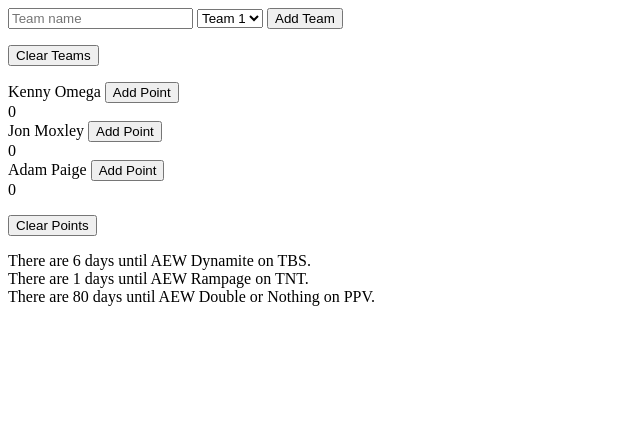
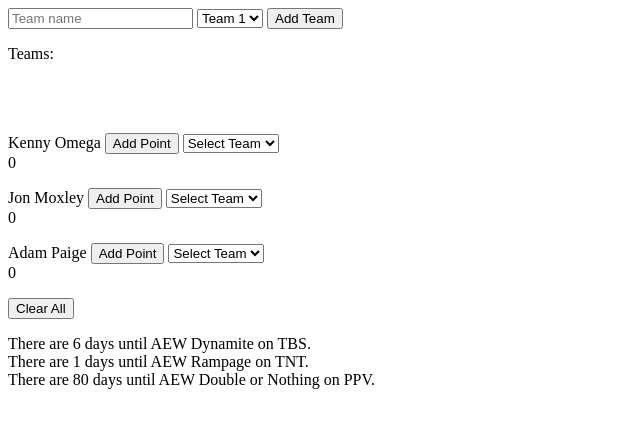
Before and after one commit to dlewisoconnell/aew-watch-along, a plain HTML site: page index.html in a window 1280 px wide. Shown: the whole page, without its empty margins (0-640 px from the left). Drawn offline with Linux system fonts and the light colour scheme.

Commit message:
working on javascript

```diff
--- a/index.html
+++ b/index.html
@@ -16,23 +16,33 @@
   <option value="team4name">Team 4</option>
 </select>
 <button onclick="getOption()">Add Team</button>
-<p></p><div id="allTeams"></div>    <button onClick="clearTeams()">Clear Teams</button>
-<p></p>
+<p></p>Teams:<div id="allTeams"></div>
 
 Kenny Omega
-<button onClick="omegaclickCounter()">Add Point</button><div id="omegatotal"></div>
+<button onClick="omegaclickCounter()">Add Point</button>
+<select id="omegateam">
+  <option style="display:none;" selected>Select Team</option>
+</select><div id="omegatotal"></div><p>
+
+</p>
 Jon Moxley
 <button onClick="moxleyclickCounter()">Add Point</button>
-<div id="moxleytotal"></div>
+</div><select id="moxleyteam">
+  <option style="display:none;" selected>Select Team</option>
+</select><div id="moxleytotal"></div><p></p>
 Adam Paige
 <button onClick="paigeclickCounter()">Add Point</button>
-<div id="paigetotal"></div>
+<select id="paigeteam">
+  <option style="display:none;" selected>Select Team</option>
+</select><div id="paigetotal"></div><p>
 <p></p>
-<button onClick="clearValue()">Clear Points</button>
-<p></p>
-<span class="output"></span>
+<button onClick="clearValue()">Clear All</button>
+
 <p></p>
   <div id="dynamite"></div><div id="rampage"></div><div id="ppv"></div>
+<p></p>
+<div id="my-table"></div>
+
 <script>
 //Variables//////////////////////////////////////////////////////////////
 var wrestlers =
@@ -40,25 +50,34 @@
   {
         "name": "Kenny Omega",
         "points": localStorage.omegapoints,
+        "team": localStorage.omegateam
 
        },
   {
         "name": "Jon Moxley",
-        "points": localStorage.moxleypoints
+        "points": localStorage.moxleypoints,
+        "team": localStorage.moxleyteam
        },
    {
         "name": "Adam Paige",
-        "points": localStorage.paigepoints
+        "points": localStorage.paigepoints,
+        "team": localStorage.paigeteam
    }
 
   ];
 
-var teams =
+var teams = [
   {"name1": localStorage.team1name,
   "name2": localStorage.team2name,
    "name3": localStorage.team3name,
-   "name4": localStorage.team4name};
+   "name4": localStorage.team4name}
+  ];
 
+const team1 = localStorage.getItem('team1name');
+const team2 = localStorage.getItem('team2name');
+const team3 = localStorage.getItem('team3name');
+const team4 = localStorage.getItem('team4name');
+var storedteams = [ team1, team2, team3, team4 ];
 
 //Defaults/////////////////////////////////////////////////////////////
 
@@ -106,8 +125,28 @@
 document.getElementById("omegatotal").innerHTML = localStorage.omegapoints;
 };
 
+const omegadropdown = document.getElementById("omegateam");
 
+omegadropdown.addEventListener('change', function() {
+  const omegaselectedValue = omegadropdown.value;
+  localStorage.setItem("omegateam", omegaselectedValue);
+});
 
+document.addEventListener('DOMContentLoaded', function() {
+  const storedValue = localStorage.getItem("omegateam");
+  if (storedValue) {
+    const omegadropdown = document.getElementById("omegateam");
+    omegadropdown.value = storedValue;
+  }
+});
+
+for(var i = 0; i < storedteams.length; i++) {
+    var opt = storedteams[i];
+    var el = document.createElement("option");
+    el.textContent = opt;
+    el.value = opt;
+    omegadropdown.appendChild(el);
+};
 
 //Jon Moxley/////////////////////////////////////////////////////////////////
 document.getElementById("moxleytotal").innerHTML = localStorage.moxleypoints;
@@ -131,6 +170,30 @@
 
 document.getElementById("moxleytotal").innerHTML = localStorage.moxleypoints;
 };
+
+const moxleydropdown = document.getElementById("moxleyteam");
+
+moxleydropdown.addEventListener('change', function() {
+  const selectedValue = moxleydropdown.value;
+  localStorage.setItem("moxleyteam", selectedValue);
+});
+
+document.addEventListener('DOMContentLoaded', function() {
+  const storedValue = localStorage.getItem("moxleyteam");
+  if (storedValue) {
+    const moxleydropdown = document.getElementById("moxleyteam");
+    moxleydropdown.value = storedValue;
+  }
+});
+
+for(var i = 0; i < storedteams.length; i++) {
+    var opt = storedteams[i];
+    var el = document.createElement("option");
+    el.textContent = opt;
+    el.value = opt;
+    moxleydropdown.appendChild(el);
+};
+
 //Adam Paige//////////////////////////////////////////////////////////////
 document.getElementById("paigetotal").innerHTML = localStorage.paigepoints;
 
@@ -153,17 +216,39 @@
 
 document.getElementById("paigetotal").innerHTML = localStorage.paigepoints;
 };
+
+
+const paigedropdown = document.getElementById("paigeteam");
+
+moxleydropdown.addEventListener('change', function() {
+  const selectedValue = paigedropdown.value;
+  localStorage.setItem("paigeteam", selectedValue);
+});
+
+document.addEventListener('DOMContentLoaded', function() {
+  const storedValue = localStorage.getItem("paigeteam");
+  if (storedValue) {
+    const paigedropdown = document.getElementById("paigeteam");
+    paigedropdown.value = storedValue;
+  }
+});
+
+for(var i = 0; i < storedteams.length; i++) {
+    var opt = storedteams[i];
+    var el = document.createElement("option");
+    el.textContent = opt;
+    el.value = opt;
+    paigedropdown.appendChild(el);
+};
+
+
 //Clear Points///////////////////////////////////////////////////////////////////
 function clearValue() {
-    localStorage.omegapoints = 0;
-    localStorage.moxleypoints = 0;
-    localStorage.paigepoints = 0;
-    document.getElementById("omegatotal").innerHTML = localStorage.omegapoints;
-    document.getElementById("moxleytotal").innerHTML = localStorage.moxleypoints;
-    document.getElementById("paigetotal").innerHTML = localStorage.paigepoints;
-};
+  localStorage.clear();
+  location.reload();
+  };
 //Name Teams///////////////////////////////////////////////////////////////////
-document.getElementById("allTeams").innerHTML = localStorage.team1name + "<p>" + localStorage.team2name + "<p>" + localStorage.team3name + "<p>" + localStorage.team4name;
+document.getElementById("allTeams").innerHTML = localStorage.team1name + "<br>" + localStorage.team2name + "<br>" + localStorage.team3name + "<br>" + localStorage.team4name + "<p>";
 
 function getOption() {
         selectElement = document.querySelector('#select1');
@@ -172,14 +257,10 @@
         localStorage.setItem(output, inputVal);
         location.reload();
       }
+////////////////////////////////////////////////////////////////////////
 
-  function clearTeams() {
-    localStorage.team1name = " ";
-    localStorage.team2name = " ";
-    localStorage.team3name = " ";
-    localStorage.team4name = " ";
-location.reload()
-}
+
+
 ////////////////////////////////////////////////////////////////////////
 
   function daysUntilDayOfWeek(dayOfWeek) {
```
